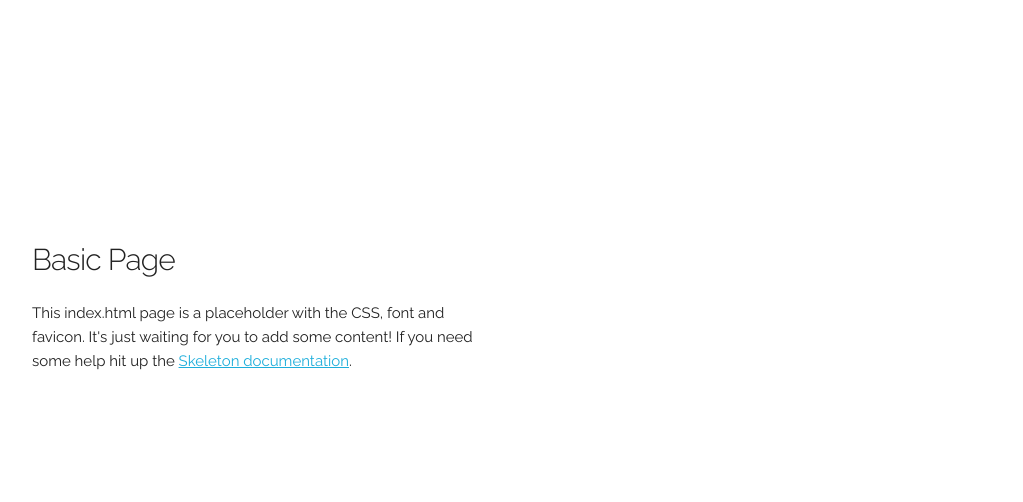
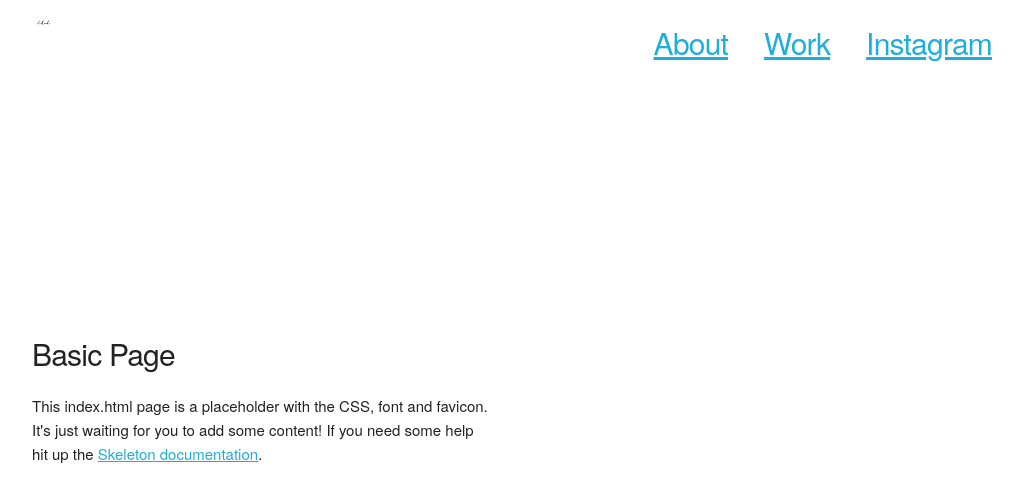
Before and after one commit to RebekahCheng/mobile-skeleton, a plain HTML site: page index.html in a window 1280 px wide. Shown: the whole page, without its empty margins (128-1151 px from the left). Drawn offline with Linux system fonts and the light colour scheme.

Commit message:
made some edits

```diff
--- a/css/skeleton.css
+++ b/css/skeleton.css
@@ -124,7 +124,7 @@ body {
   font-size: 1.5em; /* currently ems cause chrome bug misinterpreting rems on body element */
   line-height: 1.6;
   font-weight: 400;
-  font-family: "Raleway", "HelveticaNeue", "Helvetica Neue", Helvetica, Arial, sans-serif;
+  font-family: "adobe-garamond-pro", "HelveticaNeue", "Helvetica Neue", Helvetica, Arial, sans-serif;
   color: #222; }
 
 
--- /dev/null
+++ b/css/style.css
@@ -0,0 +1,32 @@
+/* NAV BAR*/
+
+#home {
+  margin-top: 1.25em;
+}
+
+.logo {
+  position: relative;
+  display: block;
+  max-width: 1.5em;
+}
+
+.columns:first-child {
+  margin-left: 0;
+}
+
+.u-pull-right {
+  float: right;
+}
+
+.nav-rt {
+  display: block;
+}
+
+.nav-rt li {
+  list-style: none;
+  float: left;
+  font-size: 12px;
+  display: block;
+  padding-left: 3em;
+  margin-top: -.25em;
+}
--- a/index.html
+++ b/index.html
@@ -5,9 +5,13 @@
   <!-- Basic Page Needs
   –––––––––––––––––––––––––––––––––––––––––––––––––– -->
   <meta charset="utf-8">
-  <title>Your page title here :)</title>
-  <meta name="description" content="">
-  <meta name="author" content="">
+  <title>bekah | Rebekah Cheng</title>
+  <meta name="description" content="A Design & Photographer Portfolio">
+  <meta name="author" content="Rebekah Cheng">
+
+  <!-- Adobe Typekit -->
+  <script src="https://use.typekit.net/sie1zvb.js"></script>
+  <script>try{Typekit.load({ async: true });}catch(e){}</script>
 
   <!-- Mobile Specific Metas
   –––––––––––––––––––––––––––––––––––––––––––––––––– -->
@@ -21,6 +25,7 @@
   –––––––––––––––––––––––––––––––––––––––––––––––––– -->
   <link rel="stylesheet" href="css/normalize.css">
   <link rel="stylesheet" href="css/skeleton.css">
+  <link rel="stylesheet" href="css/style.css">
 
   <!-- Favicon
   –––––––––––––––––––––––––––––––––––––––––––––––––– -->
@@ -31,6 +36,21 @@
 
   <!-- Primary Page Layout
   –––––––––––––––––––––––––––––––––––––––––––––––––– -->
+  <!-- Nav Bar -->
+  <div class="container">
+    <div class="row">
+      <div class="one-columns" id="home">
+        <a href="/"></a>
+        <img class="logo" src="images/logo.png">
+      </div>
+      <div class="nav-rt u-pull-right">
+        <li><h4><a href="/about/">About</a></h4></li>
+        <li><h4><a href="/work/">Work</a></h4></li>
+        <li><h4><a href="http://instagram.com/rebekahcheng">Instagram</a></h4></li>
+      </div>
+    </div>
+  </div>
+
   <div class="container">
     <div class="row">
       <div class="one-half column" style="margin-top: 25%">
```
Also changed, not shown: images/favicon.png, images/logo.png (added).
